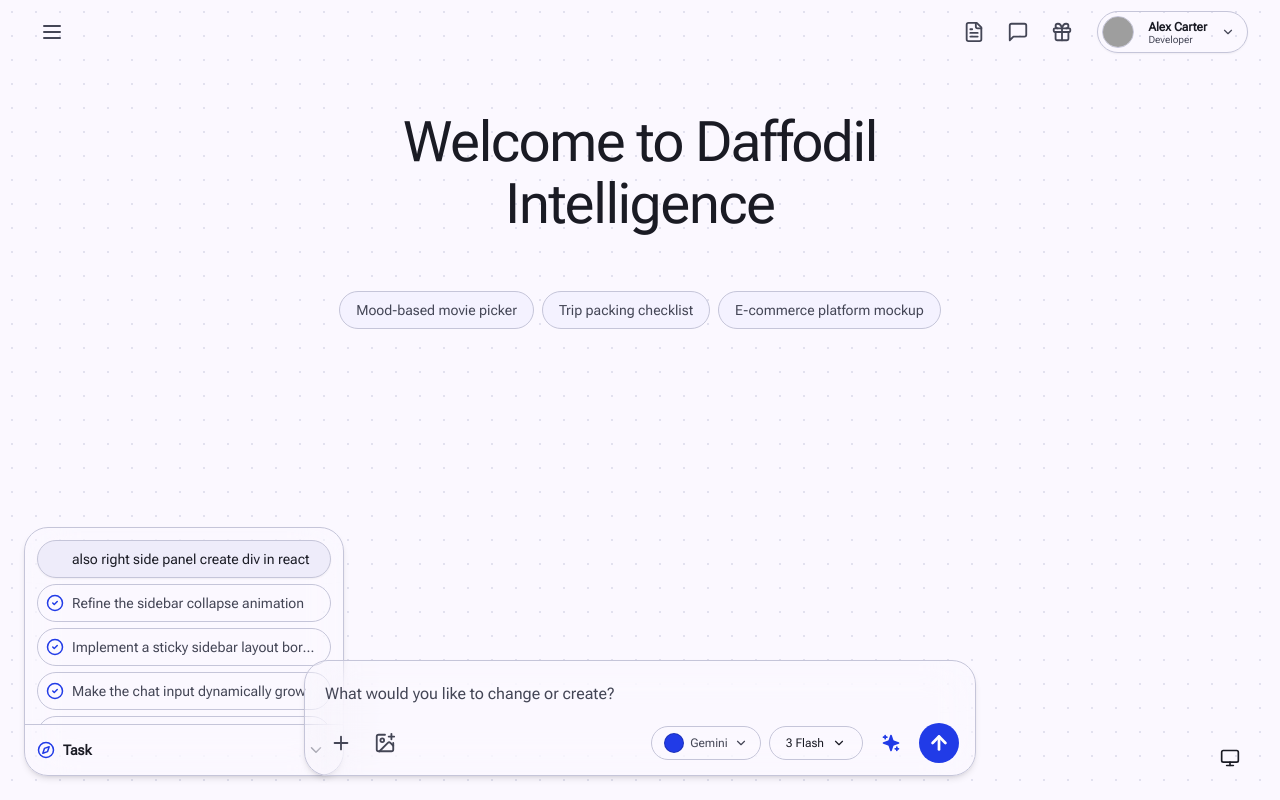
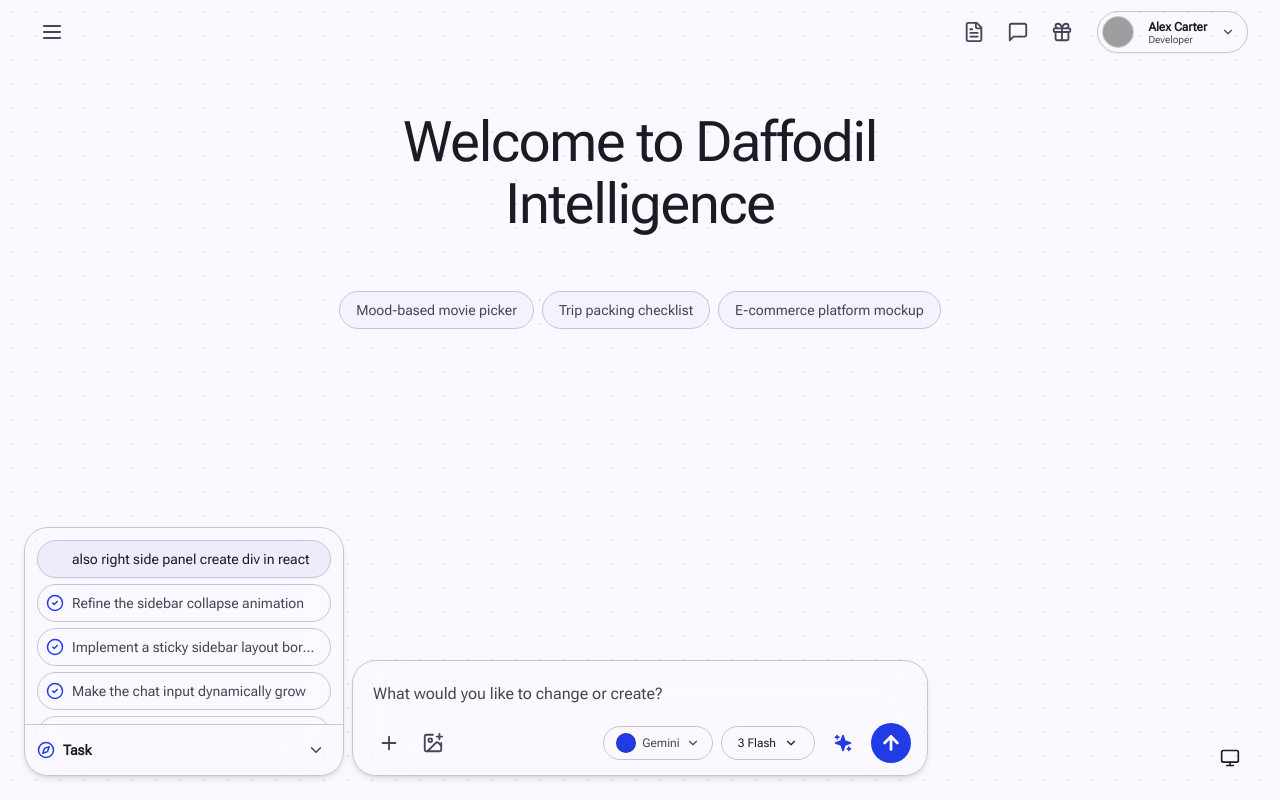
Before and after one commit to theshoaibme/daffodil-intelligence, a React (Vite) app in the folder apps/web/: page / in a window 1280 px wide. Built offline with nearby package versions, Linux system fonts and the light colour scheme; grey boxes are pictures that could not be loaded.

Commit message:
ui: adjust prompt bar width and increase surface container opacity

```diff
--- a/apps/web/src/components/layout/PromptBar.tsx
+++ b/apps/web/src/components/layout/PromptBar.tsx
@@ -36,7 +36,7 @@
       layout
       className={`fixed transition-all z-50 transform flex justify-center w-full px-4 pointer-events-none ${isSent ? 'bottom-6 left-6 max-w-[480px] justify-start' : 'bottom-6 left-0'}`}
     >
-      <div className="w-full max-w-2xl bg-surface-container-high/40 backdrop-blur-xl border border-outline-variant/40 flex flex-col gap-2 rounded-3xl p-3 relative shadow-md pointer-events-auto">
+      <div className="w-full max-w-xl bg-surface-container-high/80 backdrop-blur-xl border border-outline-variant/40 flex flex-col gap-2 rounded-3xl p-3 relative shadow-md pointer-events-auto">
         {/* Plus Menu Popup */}
         <AnimatePresence>
           {plusMenuOpen && (
```
